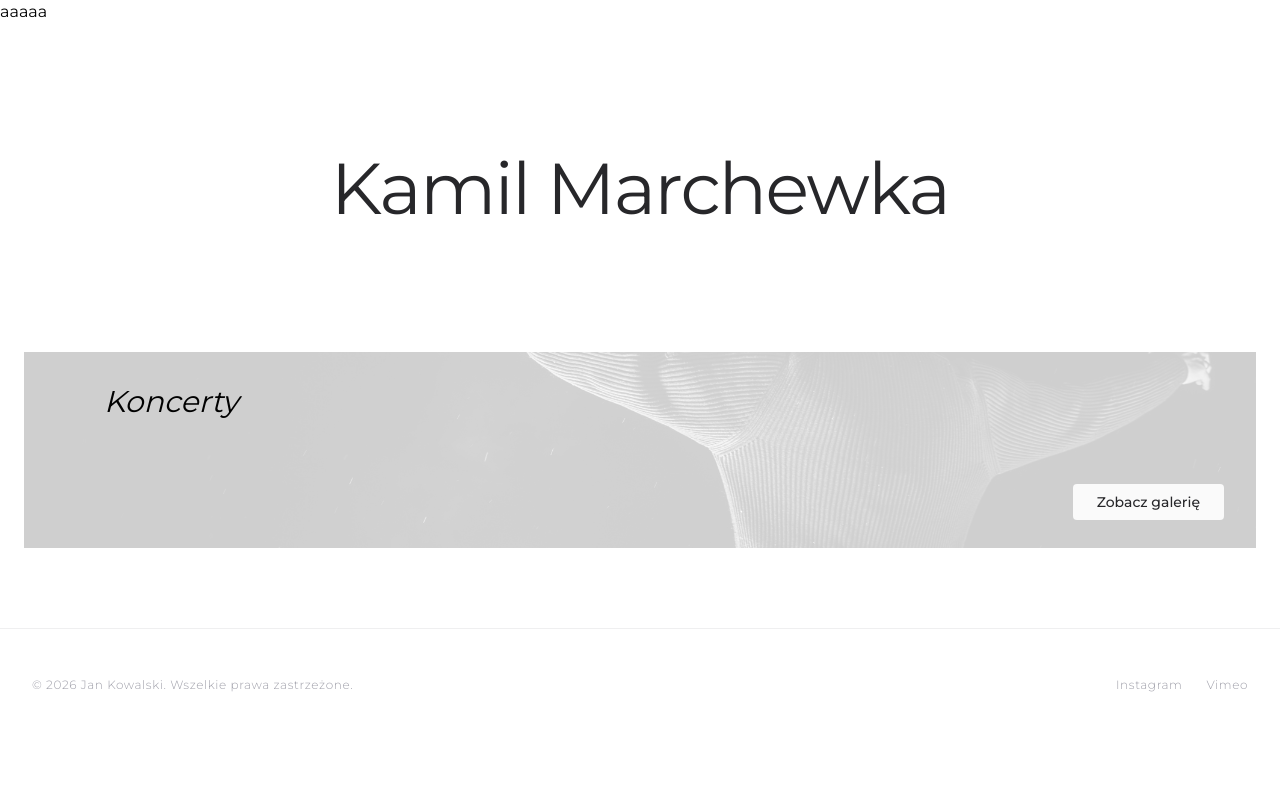
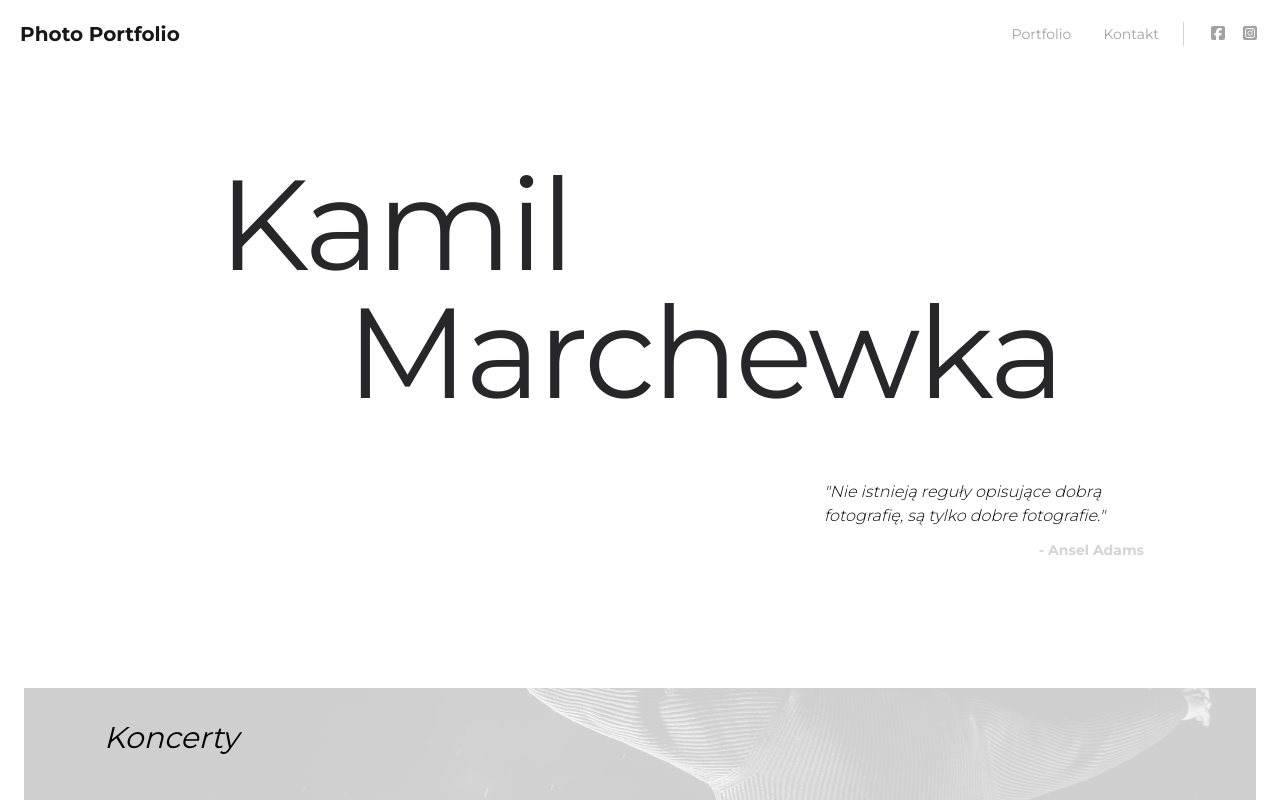
Before and after one commit to kamilmarchewka/KM_photo_portfolio, a Next.js app: page / in a window 1280 px wide. Shown: the top 800 px of the page. Built offline with nearby package versions, Linux system fonts and the light colour scheme.

Commit message:
Beta top nav

```diff
--- a/app/globals.css
+++ b/app/globals.css
@@ -3,6 +3,7 @@
 @theme inline {
   --color-background: var(--color-zinc-50);
   --color-foreground: var(--color-zinc-800);
+  --font-abril-fatface: var(--font-abrilFatface), ui-sans-serif, system-ui;
   --font-montserrat:
     var(--font-montserrat-normal), var(--font-montserrat-italic), ui-sans-serif,
     system-ui;
--- a/app/layout.tsx
+++ b/app/layout.tsx
@@ -1,17 +1,20 @@
 import type { Metadata } from "next";
-import { Montserrat } from "next/font/google";
+import { Montserrat, Dynalight, Abril_Fatface } from "next/font/google";
 import "./globals.css";
 import Footer from "@/components/Footer";
 import TopBar from "@/components/TopBar";
 
-// 1. Load all normal weights (Variable font handles this automatically)
+const abrilFatface = Abril_Fatface({
+  subsets: ["latin"],
+  weight: "400",
+  variable: "--font-abril-fatface",
+});
 const montserratNormal = Montserrat({
   subsets: ["latin"],
   style: "normal",
   variable: "--font-montserrat-normal",
 });
 
-// 2. Load all italic weights
 const montserratItalic = Montserrat({
   subsets: ["latin"],
   style: "italic",
@@ -31,7 +34,7 @@ export default function RootLayout({
   return (
     <html
       lang="en"
-      className={`${montserratNormal.variable} ${montserratItalic.variable} h-full antialiased`}
+      className={`${abrilFatface.variable} ${montserratNormal.variable} ${montserratItalic.variable} h-full antialiased`}
     >
       <body className="min-h-full font-montserrat">
         <TopBar />
--- a/app/page.tsx
+++ b/app/page.tsx
@@ -8,13 +8,21 @@ export default function HomePage() {
   return (
     <>
       {/* Main header */}
-      <header className="relative flex flex-col items-center justify-center py-32">
-        {/* Logo w tle, które się rysuje */}
+      <header className="relative flex flex-col items-center justify-center gap-16 pt-40 py-32">
+        {/* SVG logo with animation */}
+        <h1 className="text-6xl md:text-7xl lg:text-9xl tracking-tight text-zinc-800 font-abril-fatface">
+          <span className="block">Kamil</span>
+          <span className="md:ml-32 block">Marchewka</span>
+        </h1>
 
-        <h1 className="text-7xl tracking-tight text-zinc-800">
-          Kamil Marchewka
-        </h1>
-        <p className="ml-40 hidden">jakis gowo cytat</p>
+        {/* Quote */}
+        <div className="sm:ml-auto sm:mr-28 flex flex-col items-end gap-3">
+          <p className="max-w-[20em] italic font-light text-zinc-950">
+            "Nie istnieją reguły opisujące dobrą fotografię, są tylko dobre
+            fotografie."
+          </p>
+          <span className="font-bold text-sm text-zinc-300">- Ansel Adams</span>
+        </div>
       </header>
       {/* Section with categories */}
       <section className="flex flex-col">
--- a/components/TopBar.tsx
+++ b/components/TopBar.tsx
@@ -1,6 +1,61 @@
 // src/components/Header.tsx
 import Link from "next/link";
-
+import { FontAwesomeIcon } from "@fortawesome/react-fontawesome";
+import {
+  faSquareFacebook,
+  faSquareInstagram,
+} from "@fortawesome/free-brands-svg-icons";
 export default function TopBar() {
-  return <nav>aaaaa</nav>;
+  return (
+    <nav className="fixed top-0 left-0 w-full p-5 grid grid-cols-[auto_1fr_auto_auto] items-center justify-items-end gap-6 z-999">
+      {/* Logo */}
+      <div className="flex items-center">
+        <Link href="/" className="text-xl font-bold text-zinc-900">
+          Photo Portfolio
+        </Link>
+      </div>
+      {/* Navigation */}
+      <ul className="flex items-center justify-center gap-8">
+        <li>
+          <Link
+            href="/concerts"
+            className="text-sm text-zinc-900 opacity-40 hover:opacity-100 transition-opacity"
+          >
+            Portfolio
+          </Link>
+        </li>
+        <li>
+          <Link
+            href="/portraits"
+            className="text-sm text-zinc-900 opacity-40 hover:opacity-100 transition-opacity"
+          >
+            Kontakt
+          </Link>
+        </li>
+      </ul>
+      {/* Separator */}
+      <span className="block w-px h-10/12 bg-zinc-300"></span>
+      {/* Socials */}
+      <div className="flex items-center justify-end gap-3">
+        {/* Facebook */}
+        <a
+          href="https://www.facebook.com/"
+          target="_blank"
+          rel="noopener noreferrer"
+          className="w-5 block text-zinc-900 opacity-40 hover:opacity-100 transition-opacity"
+        >
+          <FontAwesomeIcon icon={faSquareFacebook} />
+        </a>
+        {/* Instagram */}
+        <a
+          href="https://www.instagram.com/"
+          target="_blank"
+          rel="noopener noreferrer"
+          className="w-5 block text-zinc-900 opacity-40 hover:opacity-100 transition-opacity"
+        >
+          <FontAwesomeIcon icon={faSquareInstagram} />
+        </a>
+      </div>
+    </nav>
+  );
 }
--- a/package.json
+++ b/package.json
@@ -9,6 +9,9 @@
     "lint": "eslint"
   },
   "dependencies": {
+    "@fortawesome/fontawesome-svg-core": "^7.2.0",
+    "@fortawesome/free-brands-svg-icons": "^7.2.0",
+    "@fortawesome/react-fontawesome": "^3.3.1",
     "framer-motion": "^12.39.0",
     "next": "16.2.6",
     "react": "19.2.4",
```
Also changed, not shown: 1 other file (tests, documents, lock files or other folders).
